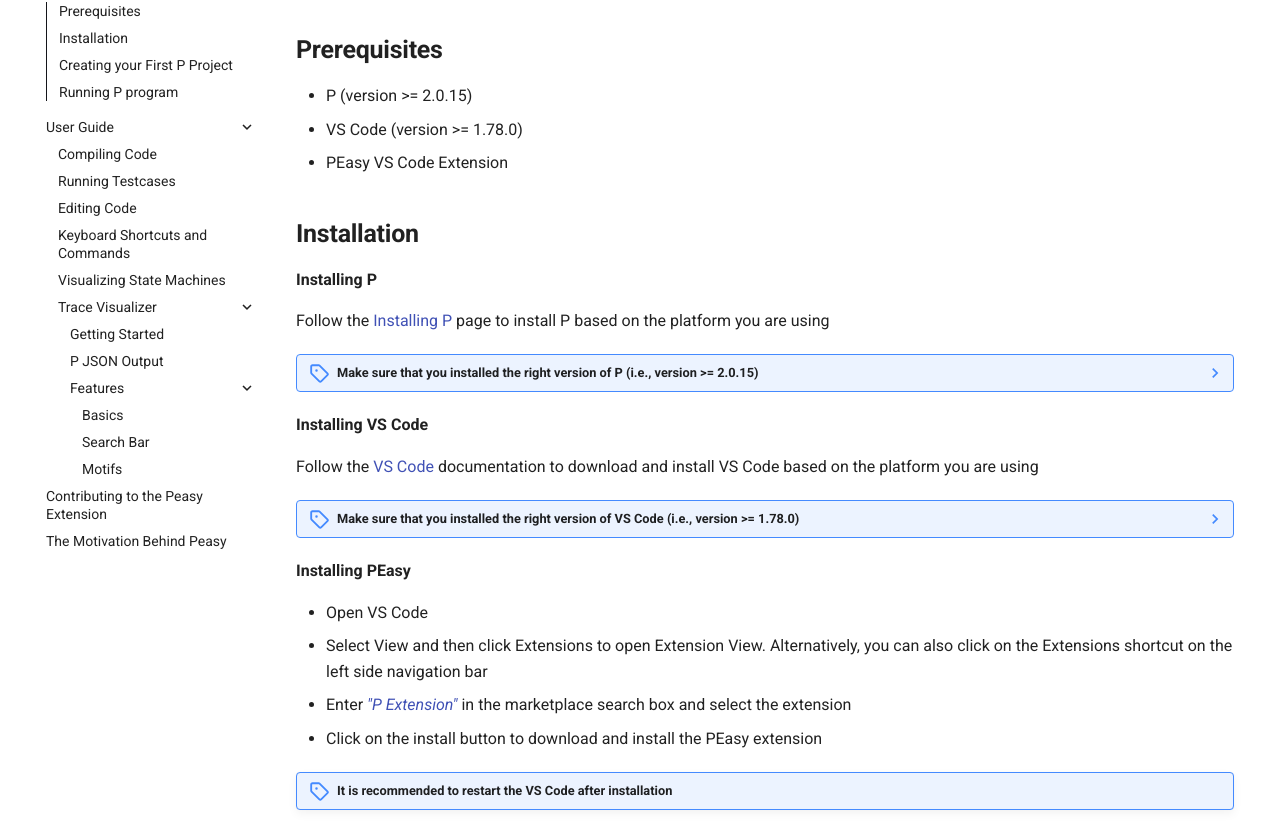
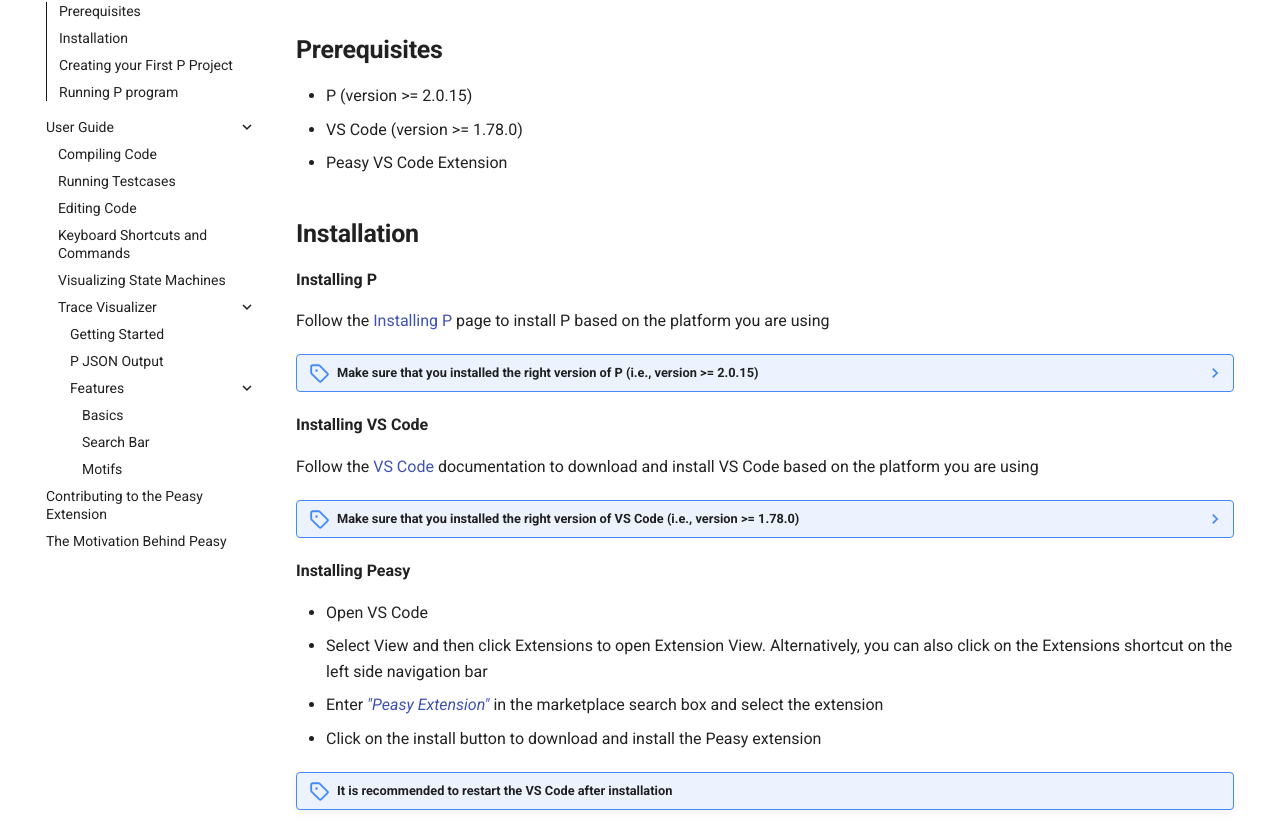
Before and after one commit to p-org/peasy-ide-vscode, an MkDocs documentation site: the page built from Docs/docs/gettingStarted.md, in a window 1280 px wide and 1400 px high. Shown: the part 181-1018 px from the top of the window. Built offline with MkDocs 1.6.1 and Material for MkDocs 9.7.7, drawn with Linux system fonts in a browser that asks for light colours; comment, search, counter and statistics services are not loaded.

Commit message:
Update peasy vscode extension link in docs

```diff
--- a/Docs/docs/gettingStarted.md
+++ b/Docs/docs/gettingStarted.md
@@ -14,7 +14,7 @@
 
 * P (version >= 2.0.15)
 * VS Code (version >= 1.78.0)
-* PEasy VS Code Extension
+* Peasy VS Code Extension
 
 ## **Installation**
 
@@ -40,12 +40,12 @@
       - On Windows and Linux, go to Help > About.
 
 
-**Installing PEasy**
+**Installing Peasy**
 
 * Open VS Code
 * Select View and then click Extensions to open Extension View. Alternatively, you can also click on the Extensions shortcut on the left side navigation bar
-* Enter [*"P Extension"*](vscode:extension/PLanguage.p-extension) in the marketplace search box and select the extension
-* Click on the install button to download and install the PEasy extension
+* Enter [*"Peasy Extension"*](vscode:extension/PLanguage.peasy-extension) in the marketplace search box and select the extension
+* Click on the install button to download and install the Peasy extension
 
 !!! note "It is recommended to restart the VS Code after installation"
 
```
Also changed, not shown: Docs/docs/index.md (+1 -1 lines).
